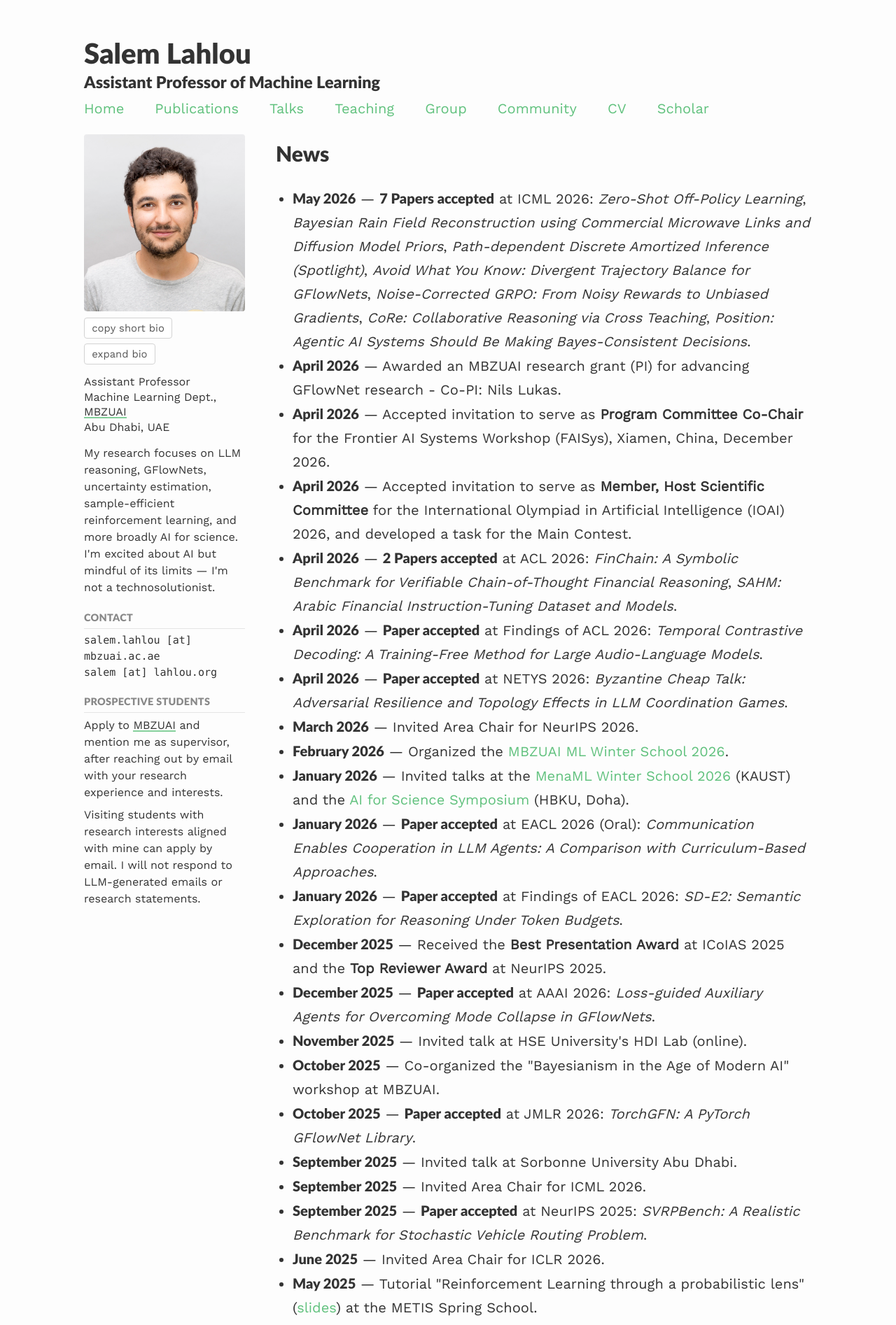
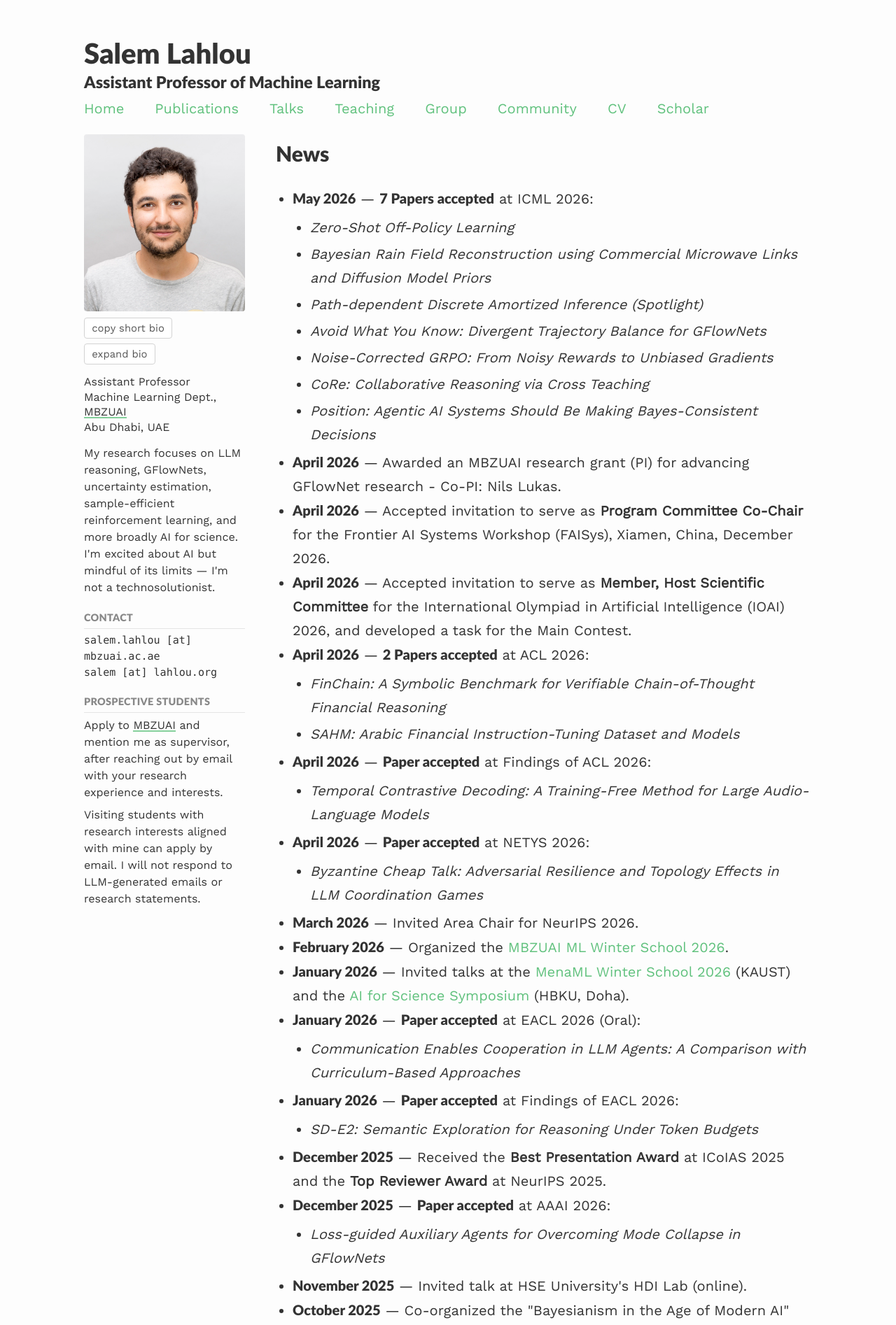
Before and after one commit to saleml/saleml.github.io, a Jekyll site: the page built from index.md, in a window 1280 px wide. Shown: the top 1894 px of the page at 70% size. Built offline with Jekyll 4.4.1, drawn with Linux system fonts in a browser that asks for light colours; nearby versions of some CDN libraries.

Commit message:
Auto-sync from CV repo (100c395)

```diff
--- a/index.md
+++ b/index.md
@@ -50,34 +50,89 @@
     <h2 class="home-news-heading">News</h2>
     <ul class="home-news-list">
   <!-- NEWS:START -->
-  <li><span class="news-date news-highlight">May 2026</span> &mdash; <span class="news-highlight">7 Papers accepted</span> at ICML 2026: <em>Zero-Shot Off-Policy Learning</em>, <em>Bayesian Rain Field Reconstruction using Commercial Microwave Links and Diffusion Model Priors</em>, <em>Path-dependent Discrete Amortized Inference (Spotlight)</em>, <em>Avoid What You Know: Divergent Trajectory Balance for GFlowNets</em>, <em>Noise-Corrected GRPO: From Noisy Rewards to Unbiased Gradients</em>, <em>CoRe: Collaborative Reasoning via Cross Teaching</em>, <em>Position: Agentic AI Systems Should Be Making Bayes-Consistent Decisions</em>.</li>
+  <li><span class="news-date news-highlight">May 2026</span> &mdash; <span class="news-highlight">7 Papers accepted</span> at ICML 2026:
+    <ul class="news-papers">
+      <li><em>Zero-Shot Off-Policy Learning</em></li>
+      <li><em>Bayesian Rain Field Reconstruction using Commercial Microwave Links and Diffusion Model Priors</em></li>
+      <li><em>Path-dependent Discrete Amortized Inference (Spotlight)</em></li>
+      <li><em>Avoid What You Know: Divergent Trajectory Balance for GFlowNets</em></li>
+      <li><em>Noise-Corrected GRPO: From Noisy Rewards to Unbiased Gradients</em></li>
+      <li><em>CoRe: Collaborative Reasoning via Cross Teaching</em></li>
+      <li><em>Position: Agentic AI Systems Should Be Making Bayes-Consistent Decisions</em></li>
+    </ul>
+  </li>
   <li><span class="news-date news-highlight">April 2026</span> &mdash; Awarded an MBZUAI research grant (PI) for advancing GFlowNet research - Co-PI: Nils Lukas.</li>
   <li><span class="news-date news-highlight">April 2026</span> &mdash; Accepted invitation to serve as <strong>Program Committee Co-Chair</strong> for the Frontier AI Systems Workshop (FAISys), Xiamen, China, December 2026.</li>
   <li><span class="news-date news-highlight">April 2026</span> &mdash; Accepted invitation to serve as <strong>Member, Host Scientific Committee</strong> for the International Olympiad in Artificial Intelligence (IOAI) 2026, and developed a task for the Main Contest.</li>
-  <li><span class="news-date news-highlight">April 2026</span> &mdash; <span class="news-highlight">2 Papers accepted</span> at ACL 2026: <em>FinChain: A Symbolic Benchmark for Verifiable Chain-of-Thought Financial Reasoning</em>, <em>SAHM: Arabic Financial Instruction-Tuning Dataset and Models</em>.</li>
-  <li><span class="news-date news-highlight">April 2026</span> &mdash; <span class="news-highlight">Paper accepted</span> at Findings of ACL 2026: <em>Temporal Contrastive Decoding: A Training-Free Method for Large Audio-Language Models</em>.</li>
-  <li><span class="news-date news-highlight">April 2026</span> &mdash; <span class="news-highlight">Paper accepted</span> at NETYS 2026: <em>Byzantine Cheap Talk: Adversarial Resilience and Topology Effects in LLM Coordination Games</em>.</li>
+  <li><span class="news-date news-highlight">April 2026</span> &mdash; <span class="news-highlight">2 Papers accepted</span> at ACL 2026:
+    <ul class="news-papers">
+      <li><em>FinChain: A Symbolic Benchmark for Verifiable Chain-of-Thought Financial Reasoning</em></li>
+      <li><em>SAHM: Arabic Financial Instruction-Tuning Dataset and Models</em></li>
+    </ul>
+  </li>
+  <li><span class="news-date news-highlight">April 2026</span> &mdash; <span class="news-highlight">Paper accepted</span> at Findings of ACL 2026:
+    <ul class="news-papers">
+      <li><em>Temporal Contrastive Decoding: A Training-Free Method for Large Audio-Language Models</em></li>
+    </ul>
+  </li>
+  <li><span class="news-date news-highlight">April 2026</span> &mdash; <span class="news-highlight">Paper accepted</span> at NETYS 2026:
+    <ul class="news-papers">
+      <li><em>Byzantine Cheap Talk: Adversarial Resilience and Topology Effects in LLM Coordination Games</em></li>
+    </ul>
+  </li>
   <li><span class="news-date news-highlight">March 2026</span> &mdash; Invited Area Chair for NeurIPS 2026.</li>
   <li><span class="news-date news-highlight">February 2026</span> &mdash; Organized the <a href="https://mlws.mbzuai.ac.ae" target="_blank">MBZUAI ML Winter School 2026</a>.</li>
   <li><span class="news-date news-highlight">January 2026</span> &mdash; Invited talks at the <a href="https://mena.ml" target="_blank">MenaML Winter School 2026</a> (KAUST) and the <a href="https://ai4s.qcri.org/symposium" target="_blank">AI for Science Symposium</a> (HBKU, Doha).</li>
-  <li><span class="news-date news-highlight">January 2026</span> &mdash; <span class="news-highlight">Paper accepted</span> at EACL 2026 (Oral): <em>Communication Enables Cooperation in LLM Agents: A Comparison with Curriculum-Based Approaches</em>.</li>
-  <li><span class="news-date news-highlight">January 2026</span> &mdash; <span class="news-highlight">Paper accepted</span> at Findings of EACL 2026: <em>SD-E2: Semantic Exploration for Reasoning Under Token Budgets</em>.</li>
+  <li><span class="news-date news-highlight">January 2026</span> &mdash; <span class="news-highlight">Paper accepted</span> at EACL 2026 (Oral):
+    <ul class="news-papers">
+      <li><em>Communication Enables Cooperation in LLM Agents: A Comparison with Curriculum-Based Approaches</em></li>
+    </ul>
+  </li>
+  <li><span class="news-date news-highlight">January 2026</span> &mdash; <span class="news-highlight">Paper accepted</span> at Findings of EACL 2026:
+    <ul class="news-papers">
+      <li><em>SD-E2: Semantic Exploration for Reasoning Under Token Budgets</em></li>
+    </ul>
+  </li>
   <li><span class="news-date news-highlight">December 2025</span> &mdash; Received the <strong>Best Presentation Award</strong> at ICoIAS 2025 and the <strong>Top Reviewer Award</strong> at NeurIPS 2025.</li>
-  <li><span class="news-date news-highlight">December 2025</span> &mdash; <span class="news-highlight">Paper accepted</span> at AAAI 2026: <em>Loss-guided Auxiliary Agents for Overcoming Mode Collapse in GFlowNets</em>.</li>
+  <li><span class="news-date news-highlight">December 2025</span> &mdash; <span class="news-highlight">Paper accepted</span> at AAAI 2026:
+    <ul class="news-papers">
+      <li><em>Loss-guided Auxiliary Agents for Overcoming Mode Collapse in GFlowNets</em></li>
+    </ul>
+  </li>
   <li><span class="news-date news-highlight">November 2025</span> &mdash; Invited talk at HSE University's HDI Lab (online).</li>
   <li><span class="news-date news-highlight">October 2025</span> &mdash; Co-organized the "Bayesianism in the Age of Modern AI" workshop at MBZUAI.</li>
-  <li><span class="news-date news-highlight">October 2025</span> &mdash; <span class="news-highlight">Paper accepted</span> at JMLR 2026: <em>TorchGFN: A PyTorch GFlowNet Library</em>.</li>
+  <li><span class="news-date news-highlight">October 2025</span> &mdash; <span class="news-highlight">Paper accepted</span> at JMLR 2026:
+    <ul class="news-papers">
+      <li><em>TorchGFN: A PyTorch GFlowNet Library</em></li>
+    </ul>
+  </li>
   <li><span class="news-date news-highlight">September 2025</span> &mdash; Invited talk at Sorbonne University Abu Dhabi.</li>
   <li><span class="news-date news-highlight">September 2025</span> &mdash; Invited Area Chair for ICML 2026.</li>
-  <li><span class="news-date news-highlight">September 2025</span> &mdash; <span class="news-highlight">Paper accepted</span> at NeurIPS 2025: <em>SVRPBench: A Realistic Benchmark for Stochastic Vehicle Routing Problem</em>.</li>
+  <li><span class="news-date news-highlight">September 2025</span> &mdash; <span class="news-highlight">Paper accepted</span> at NeurIPS 2025:
+    <ul class="news-papers">
+      <li><em>SVRPBench: A Realistic Benchmark for Stochastic Vehicle Routing Problem</em></li>
+    </ul>
+  </li>
   <li><span class="news-date news-highlight">June 2025</span> &mdash; Invited Area Chair for ICLR 2026.</li>
   <li><span class="news-date news-highlight">May 2025</span> &mdash; Tutorial "Reinforcement Learning through a probabilistic lens" (<a href="{{site.baseurl}}/assets/files/metis2025.pdf" target="_blank">slides</a>) at the METIS Spring School.</li>
   <li><span class="news-date news-highlight">May 2025</span> &mdash; Co-organized the <a href="https://istfm.github.io/index.html" target="_blank">International Symposium on Trustworthy Foundation Models</a> at MBZUAI; co-Program Chair at <a href="https://netys.org/" target="_blank">NETYS 2025</a> (Rabat).</li>
-  <li><span class="news-date news-highlight">April 2025</span> &mdash; <span class="news-highlight">Paper accepted</span> at UAI 2025: <em>On the Privacy Risks of Spiking Neural Networks: A Membership Inference Analysis</em>.</li>
+  <li><span class="news-date news-highlight">April 2025</span> &mdash; <span class="news-highlight">Paper accepted</span> at UAI 2025:
+    <ul class="news-papers">
+      <li><em>On the Privacy Risks of Spiking Neural Networks: A Membership Inference Analysis</em></li>
+    </ul>
+  </li>
   <li><span class="news-date news-highlight">February 2025</span> &mdash; Co-PI on the EnergyAI flagship research project (2M AED/year, 18 months) and on the Etihad flagship research project (400,000 USD, 12 months).</li>
   <li><span class="news-date news-highlight">February 2025</span> &mdash; Talks at the <a href="https://emerging-ml.github.io/">MBZUAI&ndash;Berkeley Joint Workshop</a> and the <a href="https://mbzuai-paris.github.io/workshop-2025">MBZUAI Paris Workshop 2025</a>.</li>
-  <li><span class="news-date news-highlight">February 2025</span> &mdash; <span class="news-highlight">Paper accepted</span> at ICLR 2025 Workshop on Bidirectional Human-AI Alignment (to appear in PMLR): <em>Mitigating Societal Cognitive Overload in the Age of AI: Challenges and Directions</em>.</li>
-  <li><span class="news-date news-highlight">January 2025</span> &mdash; <span class="news-highlight">Paper accepted</span> at NAACL 2025: <em>PORT: Preference Optimization on Reasoning Traces</em>.</li>
+  <li><span class="news-date news-highlight">February 2025</span> &mdash; <span class="news-highlight">Paper accepted</span> at ICLR 2025 Workshop on Bidirectional Human-AI Alignment (to appear in PMLR):
+    <ul class="news-papers">
+      <li><em>Mitigating Societal Cognitive Overload in the Age of AI: Challenges and Directions</em></li>
+    </ul>
+  </li>
+  <li><span class="news-date news-highlight">January 2025</span> &mdash; <span class="news-highlight">Paper accepted</span> at NAACL 2025:
+    <ul class="news-papers">
+      <li><em>PORT: Preference Optimization on Reasoning Traces</em></li>
+    </ul>
+  </li>
   <li><span class="news-date news-highlight">December 2024</span> &mdash; Keynote at the <a href="https://morocco.ai/events/conferences/MoroccoAI-Conference-2024/index.html">MoroccoAI 2024 conference</a>.</li>
   <li><span class="news-date news-highlight">November 2024</span> &mdash; Attended the <a href="https://climb.berkeley.edu/climb-workshop/">CLIMB</a> and <a href="https://simons.berkeley.edu/workshops/domain-adaptation-related-areas" target="_blank">Domain Adaptation</a> workshops at the Simons Institute, UC Berkeley.</li>
   <li><span class="news-date news-highlight">September 2024</span> &mdash; Joined MBZUAI as Assistant Professor in the Machine Learning department.</li>
@@ -168,6 +223,14 @@
 .home-news-list {
   padding-left: 1.2em;
 }
+.home-news-list ul.news-papers {
+  margin: 0.35em 0 0.25em 0;
+  padding-left: 1.25em;
+  list-style-type: disc;
+}
+.home-news-list ul.news-papers li {
+  margin: 0.2em 0;
+}
 @media (max-width: 720px) {
   .home-layout {
     grid-template-columns: 1fr;
```
Also changed, not shown: _pages/publications.md (+4 -0 lines), 1 other file.
